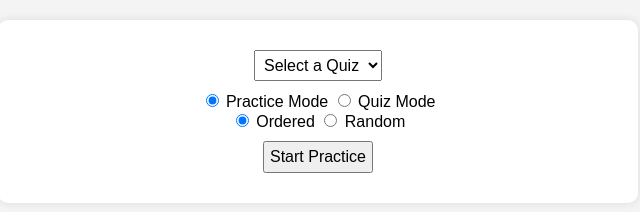
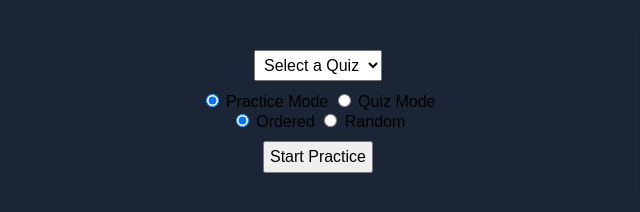
Before and after one commit to bricklc/PPE-Terms-Quiz-Game-2025, a plain HTML site: page index.html in a window 1280 px wide. Shown: the whole page, without its empty margins (322-962 px from the left). Drawn offline with Linux system fonts and the light colour scheme; no server answers.

Commit message:
changed color of background

```diff
--- a/style.css
+++ b/style.css
@@ -3,7 +3,7 @@ body {
     font-family: Arial, sans-serif;
     text-align: center;
     margin: 20px; /* Drag to adjust spacing around container */
-    background-color: #f4f4f4; /* Click to change background color */
+    background-color: #1c2536; /* Click to change background color */
     /* Try: margin: 10px 50px; or background-color: #e0e0e0; */
 }
 
@@ -11,7 +11,7 @@ body {
 .quiz-container {
     max-width: 600px; /* Drag to resize width */
     margin: 0 auto; /* Center horizontally, adjust margin-top/bottom in Inspect */
-    background: white;
+    background: #1c2536; /* Click to change background color */
     padding: 20px; /* Drag to adjust padding */
     border-radius: 10px;
     box-shadow: 0 0 10px rgba(0, 0, 0, 0.1); /* Adjust shadow in Inspect */
```
